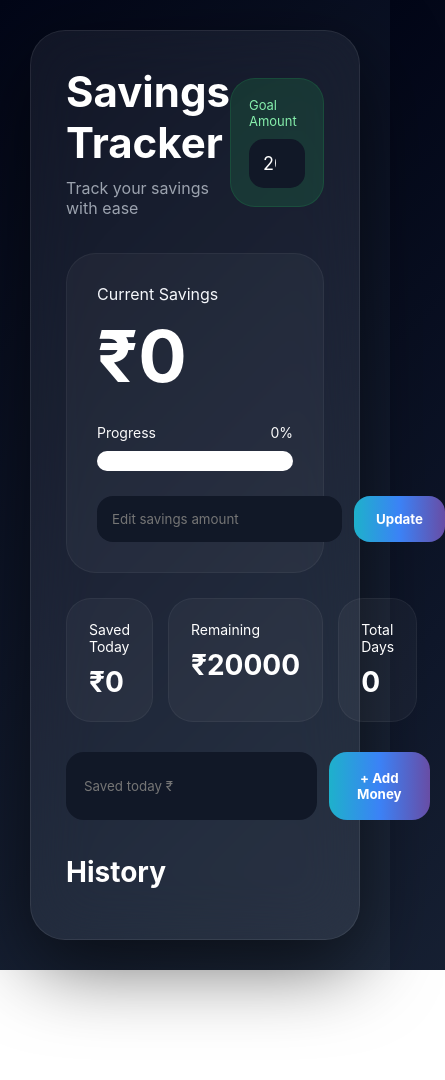
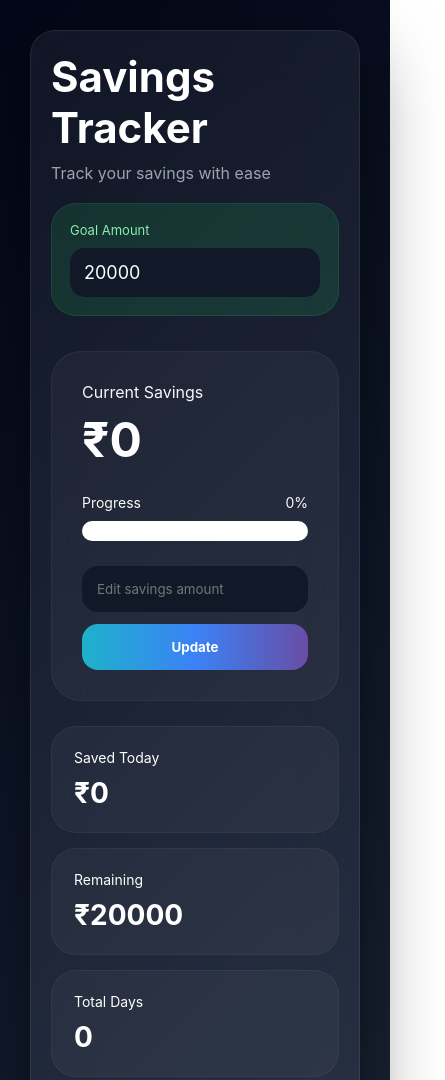
Before and after one commit to prajwalvasista2005/Savings-Tracker, a plain HTML site: page index.html in a window 390 px wide. Shown: the top 1080 px of the page, 445 px wide, since content can reach past the window. Before the commit the page ends 970 px from the top, so only its background shows below. Drawn offline with Linux system fonts and the light colour scheme.

Commit message:
Made app responsive

```diff
--- a/index.html
+++ b/index.html
@@ -28,7 +28,7 @@
 
         color: white;
 
-        overflow-y:auto;
+        overflow-y: auto;
       }
 
       .container {
@@ -332,6 +332,58 @@
 
         transition: 0.3s;
       }
+      @media (max-width: 768px) {
+        .container {
+          padding: 20px;
+
+          border-radius: 25px;
+        }
+
+        .top {
+          flex-direction: column;
+
+          gap: 20px;
+
+          align-items: stretch;
+        }
+
+        .goalBox {
+          width: 100%;
+        }
+
+        .money {
+          font-size: 48px;
+        }
+
+        .stats {
+          grid-template-columns: 1fr;
+        }
+
+        .addMoney {
+          flex-direction: column;
+        }
+
+        .edit {
+          flex-direction: column;
+        }
+
+        .addMoney button,
+        .edit button {
+          width: 100%;
+        }
+
+        .history h2 {
+          font-size: 24px;
+        }
+
+        .item {
+          flex-direction: column;
+
+          gap: 8px;
+
+          align-items: flex-start;
+        }
+      }
     </style>
   </head>
   <body>
@@ -405,9 +457,7 @@
       <div class="history">
         <h2>History</h2>
 
-        <div id="historyList">
-
-        </div>
+        <div id="historyList"></div>
       </div>
     </div>
 
```
